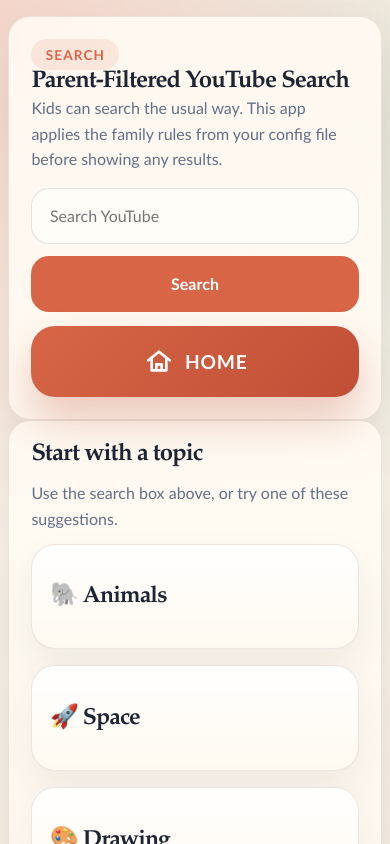
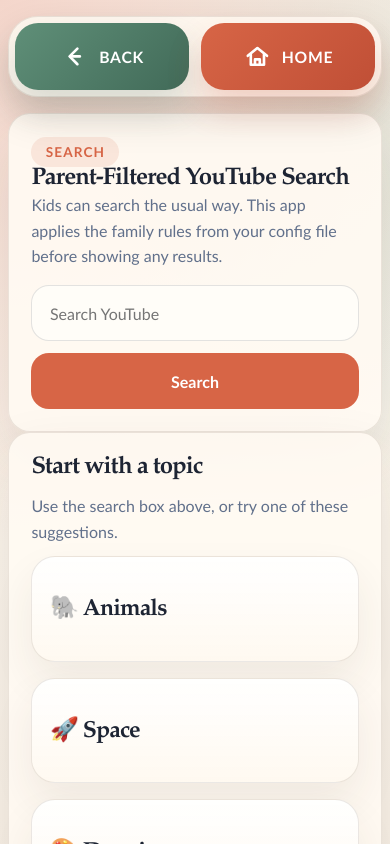
Before and after one commit to noemit/safe-youtube, a Next.js app: page /search in a window 390 px wide. Shown: the top 844 px of the page. Built offline with nearby package versions, Linux system fonts and the light colour scheme.

Commit message:
Add sticky home and back nav

```diff
--- a/src/app/globals.css
+++ b/src/app/globals.css
@@ -548,6 +548,64 @@
   letter-spacing: -0.04em;
 }
 
+.sticky-nav {
+  position: sticky;
+  top: calc(env(safe-area-inset-top, 0px) + 0.65rem);
+  z-index: 40;
+  display: flex;
+  gap: 0.75rem;
+  padding: 0.38rem;
+  margin-bottom: 1rem;
+  border: 1px solid rgba(92, 69, 54, 0.12);
+  border-radius: 1.85rem;
+  background: rgba(255, 250, 242, 0.88);
+  box-shadow: 0 18px 42px rgba(68, 52, 40, 0.14);
+  backdrop-filter: blur(16px);
+}
+
+.sticky-nav__button {
+  flex: 1 1 0;
+  display: inline-grid;
+  grid-auto-flow: column;
+  align-items: center;
+  justify-content: center;
+  gap: 0.65rem;
+  min-height: 4.7rem;
+  padding: 0 1.25rem;
+  border: 0;
+  border-radius: 1.45rem;
+  font: inherit;
+  font-size: 1.12rem;
+  font-weight: 900;
+  letter-spacing: 0.06em;
+  cursor: pointer;
+  transition:
+    transform 0.18s ease,
+    opacity 0.18s ease;
+}
+
+.sticky-nav__button:hover {
+  opacity: 0.94;
+  transform: translateY(-1px);
+}
+
+.sticky-nav__button--home {
+  background: linear-gradient(135deg, var(--accent), #c04f36);
+  color: white;
+  box-shadow: 0 18px 34px rgba(192, 79, 54, 0.24);
+}
+
+.sticky-nav__button--back {
+  background: linear-gradient(135deg, #5f8f78, #416a58);
+  color: white;
+  box-shadow: 0 18px 34px rgba(65, 106, 88, 0.2);
+}
+
+.sticky-nav__icon {
+  width: 2rem;
+  height: 2rem;
+}
+
 .home-button {
   display: inline-grid;
   grid-auto-flow: column;
@@ -792,8 +850,7 @@
     grid-template-columns: repeat(2, minmax(0, 1fr));
   }
 
-  .page-banner,
-  .watch-header {
+  .page-banner {
     grid-template-columns: minmax(0, 1.1fr) minmax(320px, 0.9fr);
     align-items: end;
   }
@@ -838,4 +895,19 @@
   .category-card {
     min-height: 6.6rem;
   }
+
+  .sticky-nav {
+    top: calc(env(safe-area-inset-top, 0px) + 0.35rem);
+  }
+
+  .sticky-nav__button {
+    min-height: 4.2rem;
+    font-size: 0.98rem;
+    letter-spacing: 0.05em;
+  }
+
+  .sticky-nav__icon {
+    width: 1.8rem;
+    height: 1.8rem;
+  }
 }
--- a/src/app/search/page.tsx
+++ b/src/app/search/page.tsx
@@ -1,6 +1,6 @@
 import { CategoryGrid } from "@/components/CategoryGrid";
-import { HomeButton } from "@/components/HomeButton";
 import { SearchForm } from "@/components/SearchForm";
+import { StickyTopNav } from "@/components/StickyTopNav";
 import { VideoCard } from "@/components/VideoCard";
 import { getSiteConfig } from "@/lib/config";
 import { filterSearchResults, isQueryAllowed } from "@/lib/filters";
@@ -62,6 +62,8 @@
 
   return (
     <main className="shell shell--compact">
+      <StickyTopNav backHref="/" />
+
       <section className="page-banner card">
         <div>
           <span className="eyebrow">Search</span>
@@ -73,7 +75,6 @@
         </div>
         <div className="page-banner__actions">
           <SearchForm defaultValue={query} />
-          <HomeButton />
         </div>
       </section>
 
--- /dev/null
+++ b/src/components/StickyTopNav.tsx
@@ -0,0 +1,139 @@
+"use client";
+
+import Link from "next/link";
+import { usePathname, useRouter, useSearchParams } from "next/navigation";
+import { useEffect } from "react";
+
+const NAV_STACK_KEY = "safe-youtube-nav-stack";
+
+interface StickyTopNavProps {
+  backHref?: string;
+}
+
+function readNavStack(): string[] {
+  try {
+    const raw = window.sessionStorage.getItem(NAV_STACK_KEY);
+
+    if (!raw) {
+      return [];
+    }
+
+    const parsed = JSON.parse(raw);
+
+    return Array.isArray(parsed)
+      ? parsed.filter(
+          (item): item is string => typeof item === "string" && item.length > 0,
+        )
+      : [];
+  } catch {
+    return [];
+  }
+}
+
+function writeNavStack(value: string[]) {
+  try {
+    window.sessionStorage.setItem(NAV_STACK_KEY, JSON.stringify(value.slice(-20)));
+  } catch {
+    // Ignore session storage errors and fall back to the explicit back href.
+  }
+}
+
+export function StickyTopNav({ backHref = "/" }: StickyTopNavProps) {
+  const pathname = usePathname();
+  const router = useRouter();
+  const searchParams = useSearchParams();
+  const search = searchParams.toString();
+  const currentHref = `${pathname}${search ? `?${search}` : ""}`;
+
+  useEffect(() => {
+    const stack = readNavStack();
+
+    if (stack.at(-1) === currentHref) {
+      return;
+    }
+
+    const trimmedStack = stack.filter((item) => item !== currentHref);
+    writeNavStack([...trimmedStack, currentHref]);
+  }, [currentHref]);
+
+  function goBack() {
+    const stack = readNavStack();
+    const trimmedStack =
+      stack.at(-1) === currentHref ? stack.slice(0, -1) : stack;
+    const previousHref = trimmedStack.at(-1);
+
+    if (previousHref) {
+      writeNavStack(trimmedStack);
+      router.push(previousHref);
+      return;
+    }
+
+    writeNavStack([]);
+    router.push(backHref);
+  }
+
+  return (
+    <nav aria-label="Quick navigation" className="sticky-nav">
+      <button
+        aria-label="Go back"
+        className="sticky-nav__button sticky-nav__button--back"
+        onClick={goBack}
+        type="button"
+      >
+        <svg aria-hidden="true" className="sticky-nav__icon" viewBox="0 0 24 24">
+          <path
+            d="M14.5 5.5L8 12l6.5 6.5"
+            fill="none"
+            stroke="currentColor"
+            strokeLinecap="round"
+            strokeLinejoin="round"
+            strokeWidth="2.2"
+          />
+          <path
+            d="M8.5 12h8"
+            fill="none"
+            stroke="currentColor"
+            strokeLinecap="round"
+            strokeLinejoin="round"
+            strokeWidth="2.2"
+          />
+        </svg>
+        <span>BACK</span>
+      </button>
+
+      <Link
+        aria-label="Go home"
+        className="sticky-nav__button sticky-nav__button--home"
+        href="/"
+      >
+        <svg aria-hidden="true" className="sticky-nav__icon" viewBox="0 0 24 24">
+          <path
+            d="M4 11.5L12 5l8 6.5"
+            fill="none"
+            stroke="currentColor"
+            strokeLinecap="round"
+            strokeLinejoin="round"
+            strokeWidth="2.2"
+          />
+          <path
+            d="M6.5 10.5V19h11v-8.5"
+            fill="none"
+            stroke="currentColor"
+            strokeLinecap="round"
+            strokeLinejoin="round"
+            strokeWidth="2.2"
+          />
+          <path
+            d="M10 19v-4.5h4V19"
+            fill="none"
+            stroke="currentColor"
+            strokeLinecap="round"
+            strokeLinejoin="round"
+            strokeWidth="2.2"
+          />
+        </svg>
+        <span>HOME</span>
+      </Link>
+    </nav>
+  );
+}
```
Also changed, not shown: src/app/watch/[videoId]/page.tsx (+23 -6 lines).
